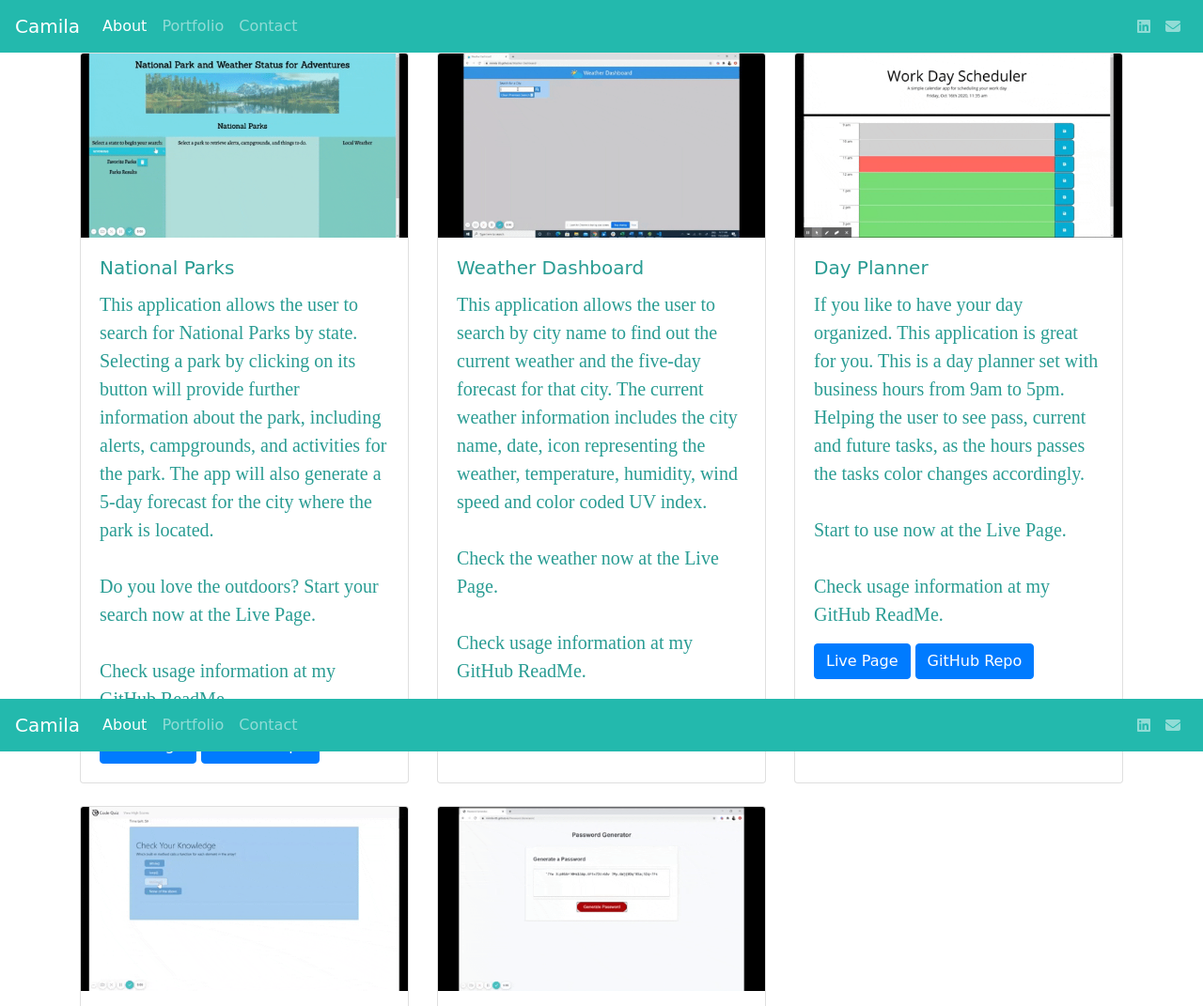
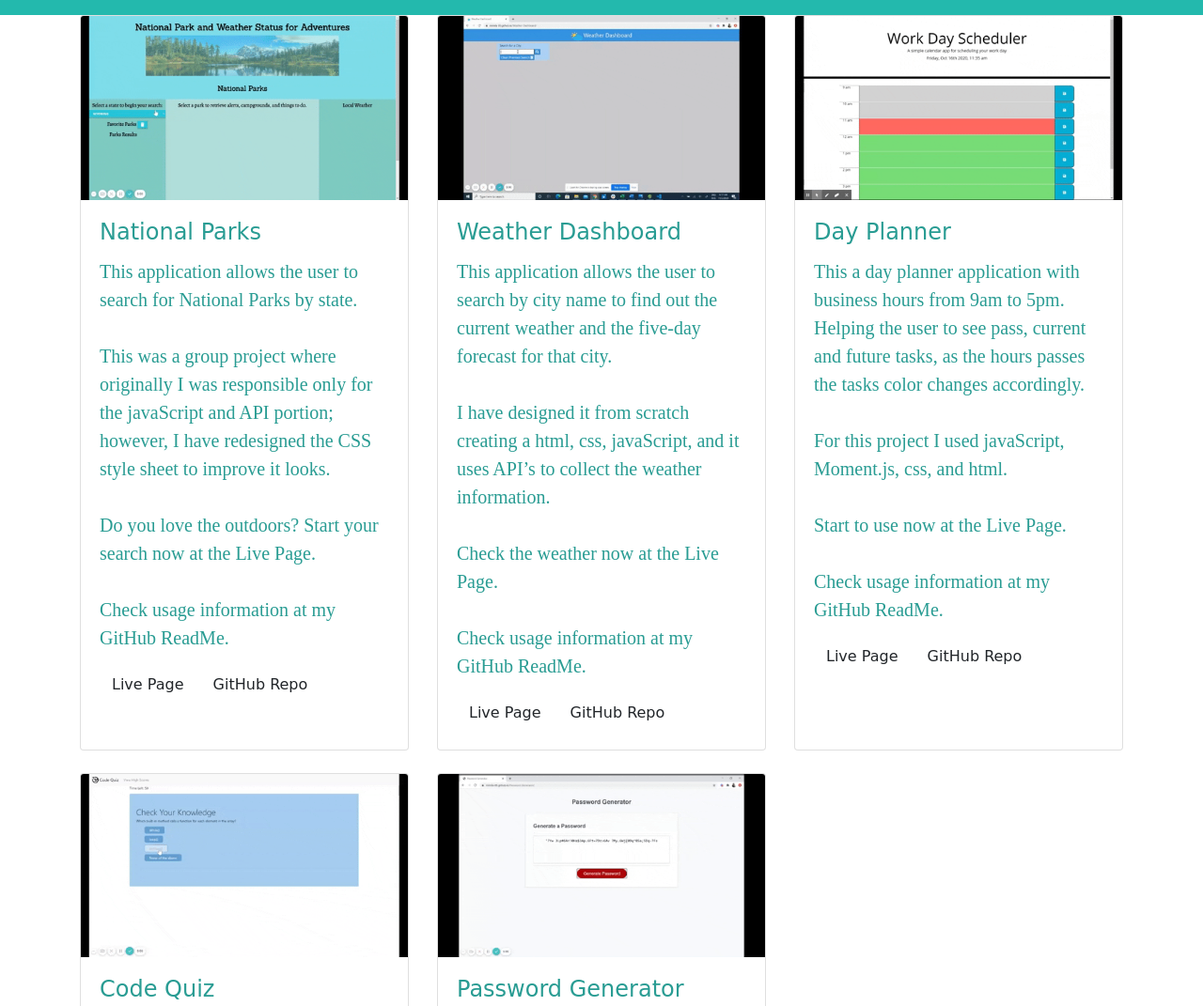
Before and after one commit to Mimila-85/02-css-bootstrap-Homework, a plain HTML site: page portfolio.html in a window 1280 px wide. Shown: the top 1071 px of the page at 94% size. Drawn offline with nearby package versions, Linux system fonts and the light colour scheme; a web font is replaced by a local one.

Commit message:
Updated portfolio with the latest projects

```diff
--- a/portfolio.html
+++ b/portfolio.html
@@ -2,77 +2,43 @@
 <html lang="en-us">
 
   <head>
-
     <meta charset="UTF-8">
-
     <!-- meta tag to ensure things scale correctly across devices -->
     <meta name="viewport" content="width=device-width, initial-scale=1">
 
     <title>Camila</title>
-
     <!-- Link to Bootstrap style sheet-->
     <link rel="stylesheet" href="https://stackpath.bootstrapcdn.com/bootstrap/4.5.2/css/bootstrap.min.css" integrity="sha384-JcKb8q3iqJ61gNV9KGb8thSsNjpSL0n8PARn9HuZOnIxN0hoP+VmmDGMN5t9UJ0Z" crossorigin="anonymous">
-
     <!-- Link to favicon-->
     <link rel="icon" type="image/x-icon" href="./assets/images/Camila_favicon.png">
-
     <!-- Link to Google fonts -->
-    <link href="https://fonts.googleapis.com/css2?family=Coiny&family=Kurale&display=swap" rel="stylesheet">
-
+    <link href="https://fonts.googleapis.com/css2?family=Coiny&family=Didact+Gothic&family=Kurale&display=swap" rel="stylesheet">
     <!-- Link to Font Awesome for icons -->
     <script src="https://kit.fontawesome.com/402fd511ff.js" crossorigin="anonymous"></script>
-
     <!-- Link to my style sheet-->
     <link rel="stylesheet" type="text/css" href="./assets/css/style.css">
-
   </head>
 
-  <body>
-
-    <!-- Nav bar from Bootstrap -->
+  <body id="portfolio">
+    <!-- Nav bar from Bootstrap, content built at js -->
     <nav class="navbar navbar-expand-lg navbar-dark bg-color nav-head">
-      <a class="navbar-brand" href="#">Camila</a>
-
-      <!-- button class is for listing the nav-items inside a button in small screens -->
-      <button class="navbar-toggler" type="button" data-toggle="collapse" data-target="#navbarNav" aria-controls="navbarNav" aria-expanded="false" aria-label="Toggle navigation">
-        <span class="navbar-toggler-icon"></span>
-      </button>
-
-      <!-- This div sets atributes to collapse the nav-items list when in a small screens -->
-      <div class="collapse navbar-collapse" id="navbarNav">
-        <ul class="navbar-nav">
-          <li class="nav-item active">
-            <a class="nav-link" href="index.html">About <span class="sr-only">(current)</span></a>
-          </li>
-          <li class="nav-item">
-            <a class="nav-link" href="portfolio.html">Portfolio</a>
-          </li>
-          <li class="nav-item">
-            <a class="nav-link" href="contact.html">Contact</a>
-          </li>
-        </ul>
-      </div>
-
-      <!-- Add icons to the right of the navbar with links to social media and contact page -->
-      <form class="navbar-nav justify-content-end">
-        <a class="nav-link fab fa-linkedin" href="https://www.linkedin.com/in/camila-alves-meyer/"></a>
-        <a class="nav-link fas fa-envelope" href="contact.html"></a>
-      </form>
     </nav>
 
     <main>
-
       <!-- Main content stays inside a container -->
       <div class="container">
-
         <!-- Rows go inside containers -->
         <div class="row row-cols-1 row-cols-sm-3">
           <div class="col mb-4">
+            <!-- content built inside cards  -->
             <div class="card h-100">
               <img src="./assets/images/nationalParks.gif" class="card-img-top" alt="Gif Weather Dashboard">
               <div class="card-body">
-                <h5 class="card-title">National Parks</h5>
-                <p class="card-text">This application allows the user to search for National Parks by state. Selecting a park by clicking on its button will provide further information about the park, including alerts, campgrounds, and activities for the park. The app will also generate a 5-day forecast for the city where the park is located.
+                <h4 class="card-title">National Parks</h4>
+                <p class="card-text">This application allows the user to search for National Parks by state.
+                <br>
+                <br>
+                  This was a group project where originally I was responsible only for the javaScript and API portion; however, I have redesigned the CSS style sheet to improve it looks.
                   <br>
                   <br>
                   Do you love the outdoors? Start your search now at the Live Page.
@@ -80,17 +46,21 @@
                   <br>
                   Check usage information at my GitHub ReadMe.
                 </p>
-                <a href="https://mimila-85.github.io/National-Park/" class="btn btn-primary">Live Page</a>
-                <a href="https://github.com/Mimila-85/National-Park" class="btn btn-primary">GitHub Repo</a>
+                <a href="https://mimila-85.github.io/National-Park/" class="btn btnPortfolio">Live Page</a>
+                <a href="https://github.com/Mimila-85/National-Park" class="btn btnPortfolio">GitHub Repo</a>
               </div>
             </div>
           </div>
+          <!-- New card starts here  -->
           <div class="col mb-4">
             <div class="card h-100">
               <img src="./assets/images/weatherDashboard.gif" class="card-img-top" alt="Gif Weather Dashboard">
               <div class="card-body">
-                <h5 class="card-title">Weather Dashboard</h5>
-                <p class="card-text">This application allows the user to search by city name to find out the current weather and the five-day forecast for that city. The current weather information includes the city name, date, icon representing the weather, temperature, humidity, wind speed and color coded UV index.
+                <h4 class="card-title">Weather Dashboard</h4>
+                <p class="card-text">This application allows the user to search by city name to find out the current weather and the five-day forecast for that city.
+                  <br>
+                  <br>
+                  I have designed it from scratch creating a html, css, javaScript, and it uses API’s to collect the weather information.
                   <br>
                   <br>
                   Check the weather now at the Live Page.
@@ -98,17 +68,21 @@
                   <br>
                   Check usage information at my GitHub ReadMe.
                 </p>
-                <a href="https://mimila-85.github.io/06-Homework-Weather-Dashboard/" class="btn btn-primary">Live Page</a>
-                <a href="https://github.com/Mimila-85/06-Homework-Weather-Dashboard" class="btn btn-primary">GitHub Repo</a>
+                <a href="https://mimila-85.github.io/Weather-Dashboard/" class="btn btnPortfolio">Live Page</a>
+                <a href="https://github.com/Mimila-85/Weather-Dashboard" class="btn btnPortfolio">GitHub Repo</a>
               </div>
             </div>
           </div>
+          <!-- New card starts here  -->
           <div class="col mb-4">
             <div class="card h-100">
               <img src="./assets/images/dayPlanner.gif" class="card-img-top" alt="Gif Work Day Scheduler">
               <div class="card-body">
-                <h5 class="card-title">Day Planner</h5>
-                <p class="card-text">If you like to have your day organized. This application is great for you. This is a day planner set with business hours from 9am to 5pm. Helping the user to see pass, current and future tasks, as the hours passes the tasks color changes accordingly.
+                <h4 class="card-title">Day Planner</h4>
+                <p class="card-text">This a day planner application with business hours from 9am to 5pm. Helping the user to see pass, current and future tasks, as the hours passes the tasks color changes accordingly.
+                  <br>
+                  <br>
+                  For this project I used javaScript, Moment.js, css, and html.
                   <br>
                   <br>
                   Start to use now at the Live Page.
@@ -116,19 +90,21 @@
                   <br>
                   Check usage information at my GitHub ReadMe.
                 </p>
-                <a href="https://mimila-85.github.io/Day_Planner/" class="btn btn-primary">Live Page</a>
-                <a href="https://github.com/Mimila-85/Day_Planner" class="btn btn-primary">GitHub Repo</a>
+                <a href="https://mimila-85.github.io/Day_Planner/" class="btn btnPortfolio">Live Page</a>
+                <a href="https://github.com/Mimila-85/Day_Planner" class="btn btnPortfolio">GitHub Repo</a>
               </div>
             </div>
           </div>
+          <!-- New card starts here  -->
           <div class="col mb-4">
             <div class="card h-100">
               <img src="./assets/images/codeQuiz.gif" class="card-img-top" alt="Code Quiz First Question">
               <div class="card-body">
-                <h5 class="card-title">Code Quiz</h5>
+                <h4 class="card-title">Code Quiz</h4>
                 <p class="card-text">This Quiz application tests the users code knowledge in JavaScript. At the end of the quiz users are presented with the final score and the ability to save it.
                   <br>
-                  At any time, user can click on the link “View High Scores” to access the saved scores.
+                  <br>
+                  For this project I used javaScript, css, and html.
                   <br>
                   <br>
                   Test your knowledge at the Live Page.
@@ -136,17 +112,21 @@
                   <br>
                   Check usage information at my GitHub ReadMe.
                 </p>
-                <a href="https://mimila-85.github.io/Code-Quiz/" class="btn btn-primary">Live Page</a>
-                <a href="https://github.com/Mimila-85/Code-Quiz" class="btn btn-primary">GitHub Repo</a>
+                <a href="https://mimila-85.github.io/Code-Quiz/" class="btn btnPortfolio">Live Page</a>
+                <a href="https://github.com/Mimila-85/Code-Quiz" class="btn btnPortfolio">GitHub Repo</a>
               </div>
             </div>
           </div>
+          <!-- New card starts here  -->
           <div class="col mb-4">
             <div class="card h-100">
               <img src="./assets/images/passwordGenerator.gif" class="card-img-top" alt="Password Generator">
               <div class="card-body">
-                <h5 class="card-title">Password Generator</h5>
+                <h4 class="card-title">Password Generator</h4>
                 <p class="card-text">This application has been created to help users to generate random passwords based on criteria that they have selected by modifying starter code.
+                  <br>
+                  <br>
+                  My role on this application was solely javaScript.
                   <br>
                   <br>
                   Create a password right now at the Live Page.
@@ -154,8 +134,8 @@
                   <br>
                   Check usage information at my GitHub ReadMe.
                 </p>
-                <a href="https://mimila-85.github.io/Password-Generator/" class="btn btn-primary">Live Page</a>
-                <a href="https://github.com/Mimila-85/Password-Generator" class="btn btn-primary">GitHub Repo</a>
+                <a href="https://mimila-85.github.io/Password-Generator/" class="btn btnPortfolio">Live Page</a>
+                <a href="https://github.com/Mimila-85/Password-Generator" class="btn btnPortfolio">GitHub Repo</a>
               </div>
             </div>
           </div>
@@ -163,39 +143,15 @@
       </div>
     </main>
 
-    <footer>
-
-      <!-- Nav bar from Bootstrap that stays fixed at the bottom of the page -->
-      <nav class="navbar fixed-bottom navbar-expand-lg navbar-dark bg-color nav-foot">
-
-        <a class="navbar-brand" href="#">Camila</a>
-        <!-- button class is for listing the nav-items inside a button in small screens -->
-
-        <button class="navbar-toggler" type="button" data-toggle="collapse" data-target="#navbarNav" aria-controls="navbarNav" aria-expanded="false" aria-label="Toggle navigation">
-          <span class="navbar-toggler-icon"></span>
-        </button>
-
-        <!-- This div sets atributes to collapse the nav-items list when in a small screens -->
-        <div class="collapse navbar-collapse" id="navbarNav">
-          <ul class="navbar-nav">
-            <li class="nav-item active">
-              <a class="nav-link" href="index.html">About <span class="sr-only">(current)</span></a>
-            </li>
-            <li class="nav-item">
-              <a class="nav-link" href="portfolio.html">Portfolio</a>
-            </li>
-            <li class="nav-item">
-              <a class="nav-link" href="contact.html">Contact</a>
-            </li>
-          </ul>
-        </div>
-
-        <!-- Add icons to the right of the navbar with links to social media and contact page -->
-        <form class="navbar-nav justify-content-end">
-          <a class="nav-link fab fa-linkedin" href="https://www.linkedin.com/in/camila-alves-meyer/"></a>
-          <a class="nav-link fas fa-envelope" href="contact.html"></a>
-        </form>
-      </nav>
-    </footer>
+    <!-- Creator of the background image -->
+    <span id="imageCredit">Photo by <a href="https://unsplash.com/@markusspiske?utm_source=unsplash&amp;utm_medium=referral&amp;utm_content=creditCopyText">Markus Spiske</a> on <a href="https://unsplash.com/photos/1LLh8k2_YFk?utm_source=unsplash&amp;utm_medium=referral&amp;utm_content=creditCopyText">Unsplash</a></span>
+    <!-- Footer content built in js  -->
+    <footer></footer>
+    <!-- jQuery link  -->
+    <script src="https://code.jquery.com/jquery-3.5.1.min.js"
+    integrity="sha256-9/aliU8dGd2tb6OSsuzixeV4y/faTqgFtohetphbbj0=" crossorigin="anonymous">
+    </script>
+    <!-- javaScript link  -->
+    <script src="assets/js/script.js"></script>
   </body>
 </html>
```
